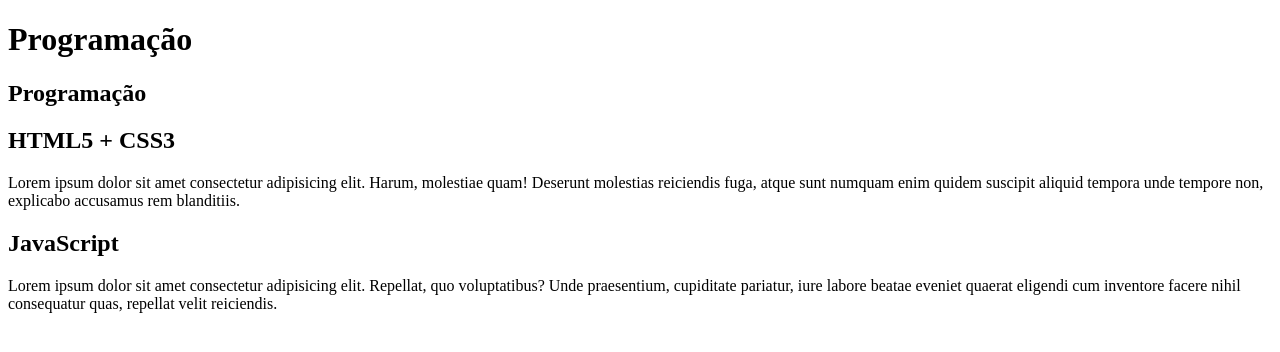
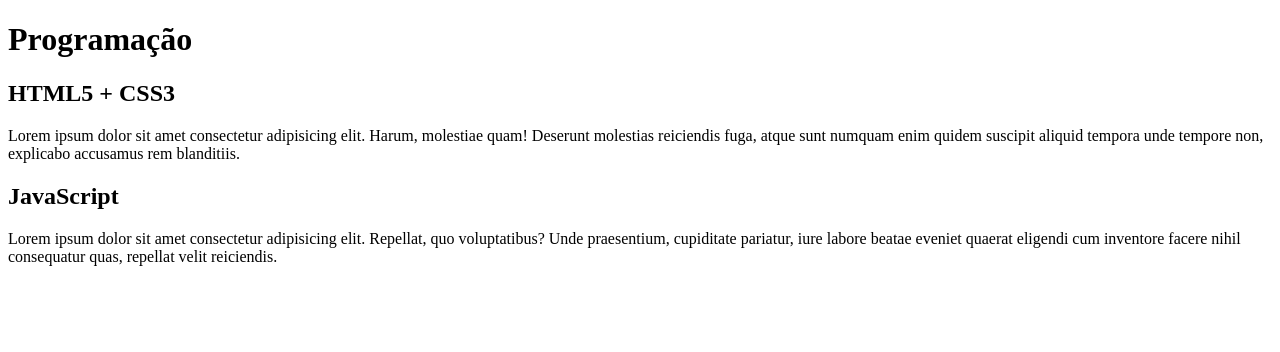
Before and after one commit to FaresSabrin/_testeCursoEmVideo, a plain HTML site: page index.html in a window 1280 px wide. Drawn offline with Linux system fonts and the light colour scheme.

Commit message:
Update index.html

```diff
--- a/index.html
+++ b/index.html
@@ -9,7 +9,6 @@
     <main>
         <header>
             <h1>Programação</h1>
-            <h2>Programação</h2>
             <article>
                 <h2>HTML5 + CSS3</h2>
                 <p>Lorem ipsum dolor sit amet consectetur adipisicing elit. Harum, molestiae quam! Deserunt molestias reiciendis fuga, atque sunt numquam enim quidem suscipit aliquid tempora unde tempore non, explicabo accusamus rem blanditiis.</p>
```
